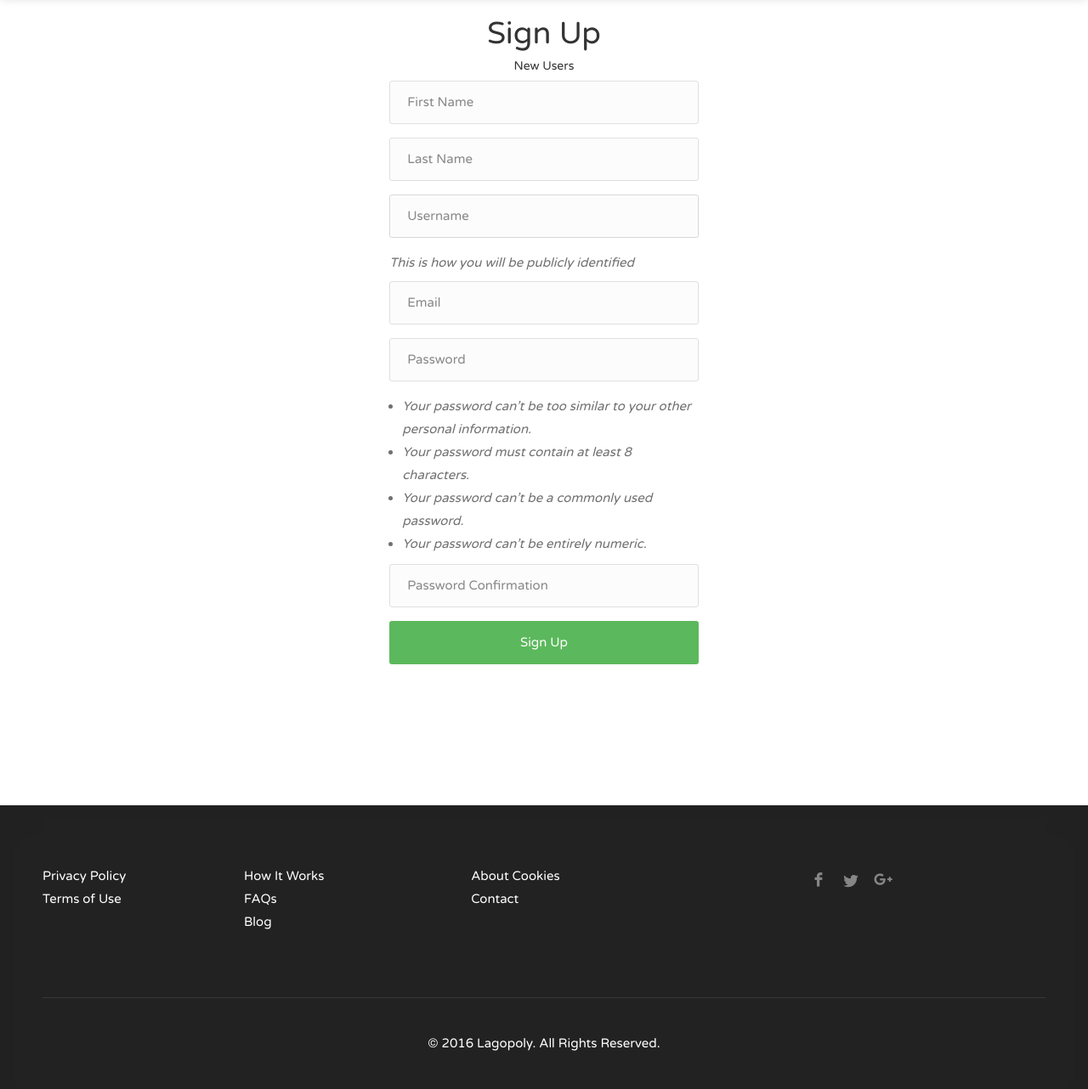
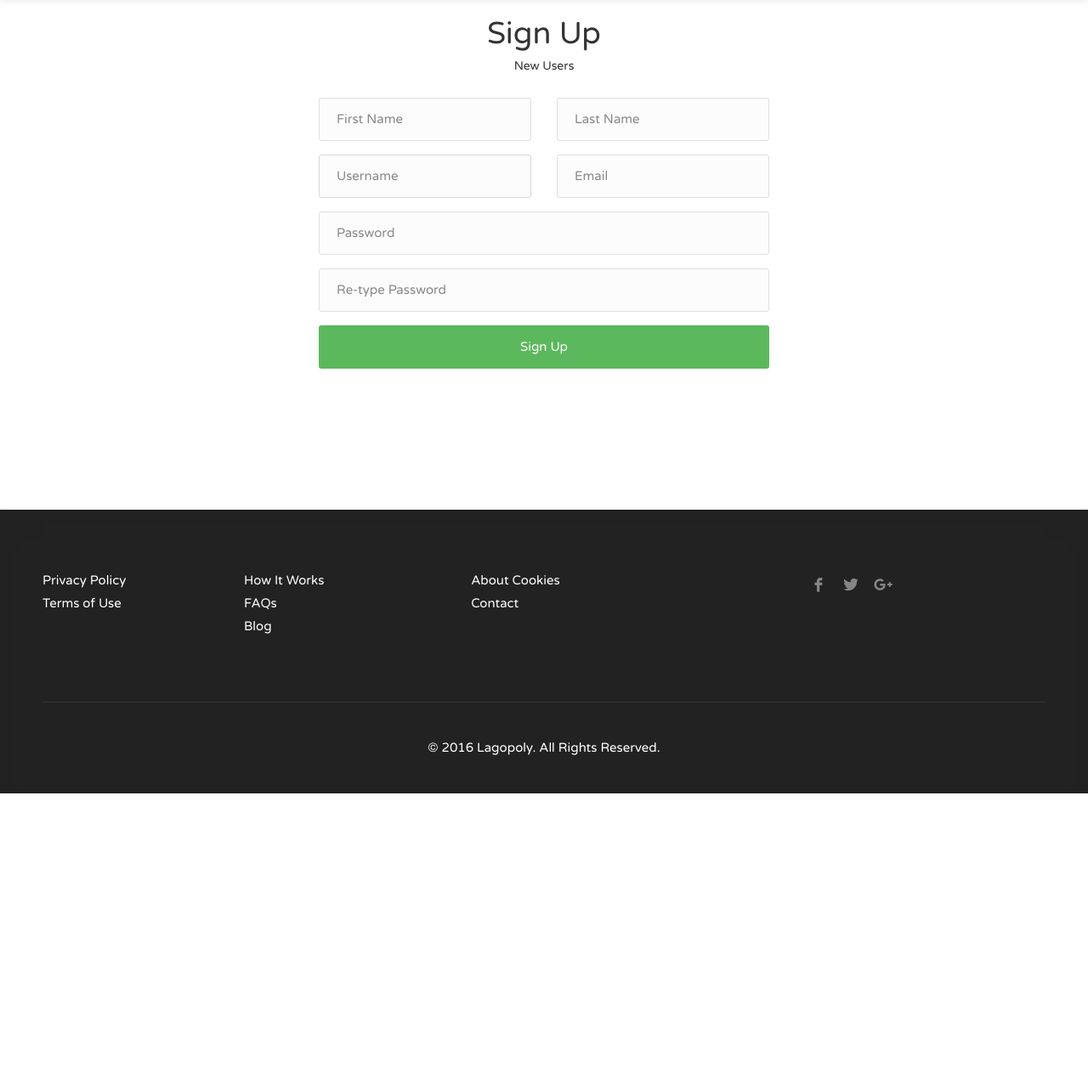
Before and after one commit to vaakinmade/Lago, a Django app: page /accounts/signup/ in a window 1280 px wide. Shown: the part 72-1354 px from the top of the page at 85% size. After the commit the page ends 1006 px from the top, so only its background shows below. Run offline with Django 3.2, Linux system fonts and the light colour scheme; parts of the project's set-up code (start-up, migrations or seed data) failed here and were passed over; some libraries are stand-ins or nearby versions.

Commit message:
redesigned signup form. inherited super block title. changed 'password confirmation' to 're-type password'.

```diff
--- a/accounts/forms.py
+++ b/accounts/forms.py
@@ -39,7 +39,7 @@ class UserCreateForm(UserCreationForm):
         self.fields["password2"].label = ""
         self.fields["password2"].help_text = None
         self.fields['password1'].widget = forms.PasswordInput(attrs={'placeholder': 'Password'})
-        self.fields['password2'].widget = forms.PasswordInput(attrs={'placeholder': 'Password Confirmation'})
+        self.fields['password2'].widget = forms.PasswordInput(attrs={'placeholder': 'Re-type Password'})
         #self.fields["username"].widget = forms.HiddenInput(attrs={'value': 'Username'})
 
 
--- a/accounts/templates/accounts/login.html
+++ b/accounts/templates/accounts/login.html
@@ -7,13 +7,13 @@
 <div class="container">
 	<div class="col-md-4 col-md-offset-4 margin-bottom-150">
 	   <center><h1>Log In</h1></center>
-		<center><h5>Existing Users.</h5></center>
+		<center><h5>Existing Users</h5></center>
 	    <form method="POST">
 	        {% csrf_token %}
 	        {% if form.non_field_errors %}
 				{% for error in form.non_field_errors %}
 		     		<div class="notification error closeable">
-						<p>{{form.non_field_errors|escape}}</p>
+						<p>{{error|escape}}</p>
 						<a class="close" href="#"></a>
 					</div>
 		        {% endfor %}
--- a/accounts/templates/accounts/signup.html
+++ b/accounts/templates/accounts/signup.html
@@ -5,37 +5,49 @@
 
 {% block content %}
 <div class="container">
-	<div class="col-md-4 col-md-offset-4 margin-bottom-150">
+	<div class="col-md-6 col-md-offset-3 margin-bottom-150">
 		<center><h1>Sign Up</h1></center>
 		<center><h5>New Users</h5></center>
-	    <form method="POST">
+	    <form method="POST" class="padding-top-20">
 	        {% csrf_token %}
 	        {% if form.non_field_errors %}
 				{% for error in form.non_field_errors %}
 		     		<div class="notification error closeable">
-						<p>{{form.non_field_errors|escape}}</p>
+						<p>{{error|escape}}</p>
 						<a class="close" href="#"></a>
 					</div>
 		        {% endfor %}
 			{% endif %}
 
 			{% for field in form %}
-		        {% if form.errors %}
+				{% if "password" not in field.name %}
+					<div class="col-md-6">
+				        {% if field.errors %}
 				            {% for error in field.errors %}
-			            <ul class="error-msg">
+					            <ul class="error-msg error">
 					                <li><strong>{{ error|escape }}</strong></li>
 					            </ul>
 				            {% endfor %}
 				        {% endif %}
 
-		        {{ field.label_tag }}
+				        {{field}}
+				    </div>
+				{% else %}
+					<div class="col-md-12">
+				        {% if field.errors %}
+				            {% for error in field.errors %}
+					            <ul class="error-msg error">
+					                <li><strong>{{ error|escape }}</strong></li>
+					            </ul>
+				            {% endfor %}
+				        {% endif %}
 
-		        {{ field }}
-		        {% if field.help_text %}
-		        	<em>{{ field.help_text|safe }}</em>
+				        {{field}}
+				    </div>
 			    {% endif %}
 		    {% endfor %}
-	        <input type="submit" value="Sign Up" class="btn btn-default">
+
+	        <div class="col-md-12"><input type="submit" value="Sign Up" class="btn btn-default"></div>
 	    </form>
 	</div>
 </div>
--- a/templates/layout.html
+++ b/templates/layout.html
@@ -5,7 +5,7 @@
 
 <!-- Basic Page Needs
 ================================================== -->
-<title>{% block title %}{% endblock %}</title>
+<title>{% block title %}Lagopoly{% endblock %}</title>
 <meta charset="utf-8">
 <meta name="viewport" content="width=device-width, initial-scale=1, maximum-scale=1">
 
```
Lines whose indentation alone changed are shown as unchanged.
